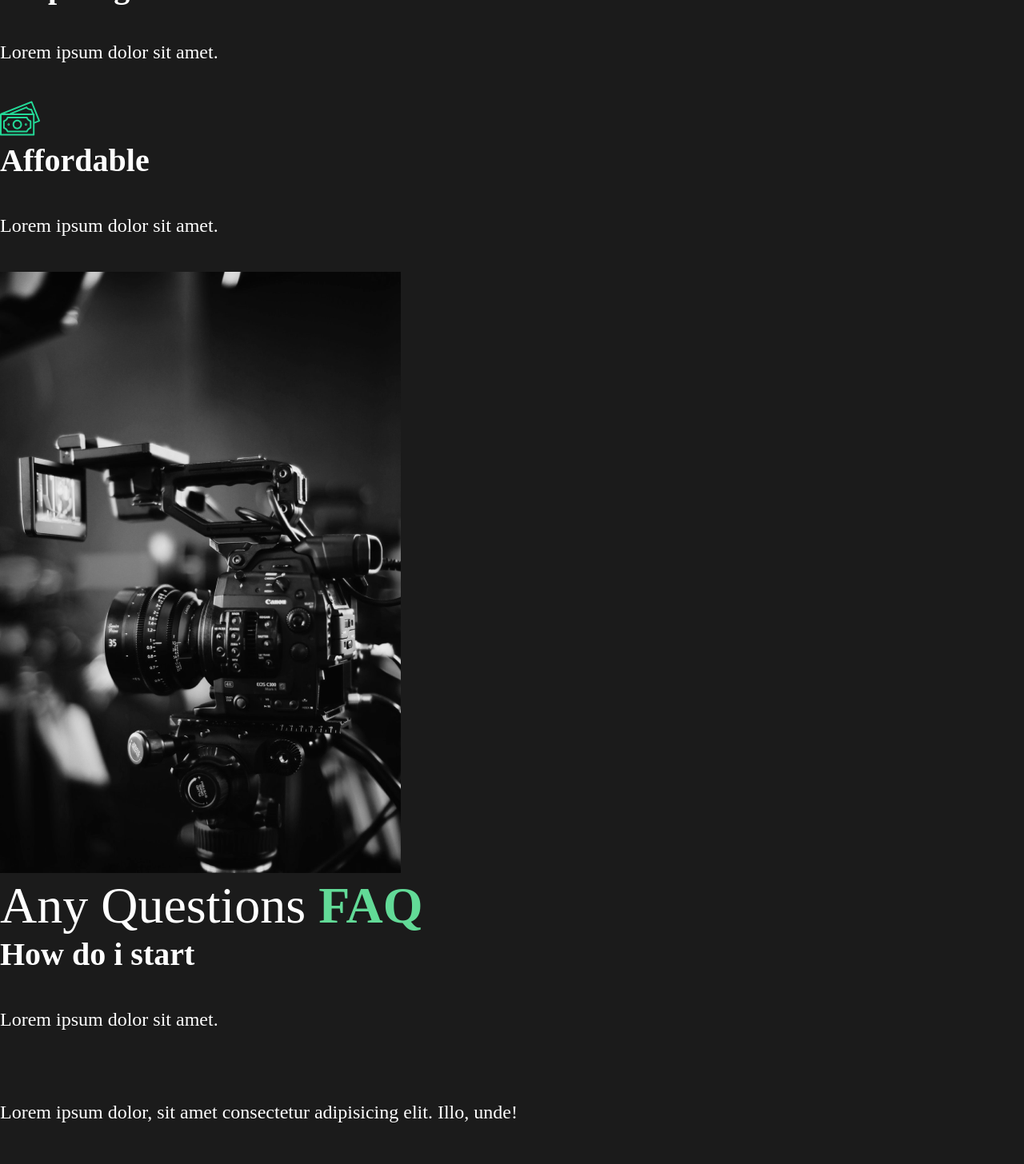
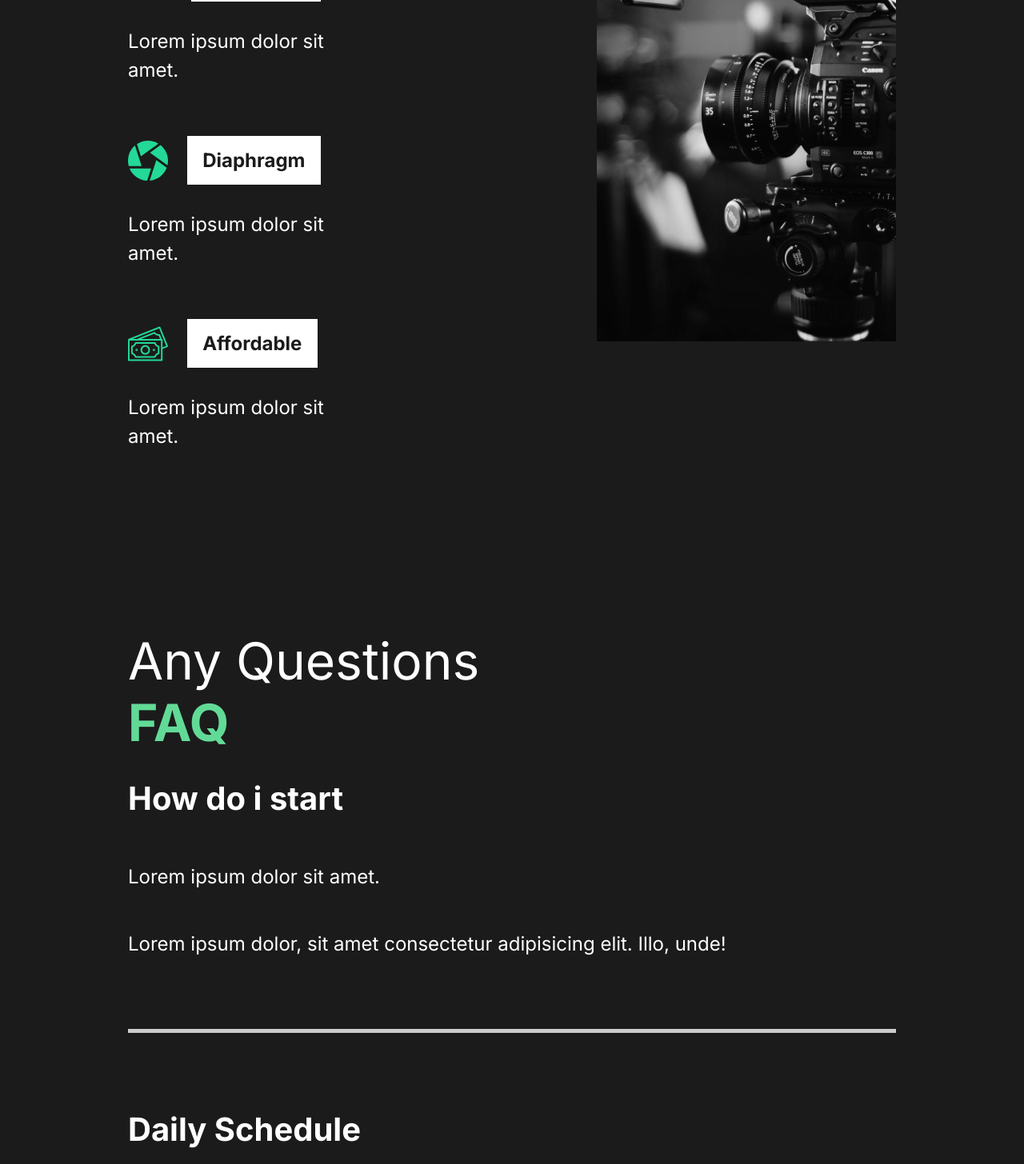
Before and after one commit to som-matrix/capture-portfolio, a React (Create React App) app: page / in a window 1280 px wide. Shown: the part 1520-2976 px from the top of the page at 80% size. Built offline with nearby package versions, Linux system fonts and the light colour scheme.

Commit message:
Fourth Commit 😋

```diff
--- a/public/index.html
+++ b/public/index.html
@@ -9,6 +9,8 @@
       name="description"
       content="Web site created using create-react-app"
     />
+    <link rel="preconnect" href="https://fonts.gstatic.com">
+    <link href="https://fonts.googleapis.com/css2?family=Inter:wght@400;700&display=swap" rel="stylesheet">
     <link rel="apple-touch-icon" href="%PUBLIC_URL%/logo192.png" />
     <!--
       manifest.json provides metadata used when your web app is installed on a
--- /dev/null
+++ b/src/Styles.js
@@ -0,0 +1,24 @@
+import styled from 'styled-components';
+
+// These are the styled components which we need to reuse
+export const StyledDescription = styled.div`
+ min-height:90vh;
+ display:flex;
+ justify-content:space-between;
+ align-items:center;
+ padding:5rem 10rem;
+`
+export const StyledTitle = styled.div`
+flex:1;
+padding-right:5rem;
+`
+export const StyledImage = styled.div`
+/* flex:1; */
+overflow:hidden;
+
+/* img{
+    width:100%;
+    height:80vh;
+    object-fit:cover;
+} */
+`
--- a/src/components/Aboutsection.js
+++ b/src/components/Aboutsection.js
@@ -1,6 +1,8 @@
 import React from 'react'
 // Import Styled Components
 import styled from 'styled-components';
+// Import the necesaary styled components from styles.js
+import {StyledDescription,StyledTitle,StyledImage} from '../Styles';
 import home1 from '../img/home1.png';
 function Aboutsection() {
     return (
@@ -26,27 +28,7 @@
 }
 
 // Styling the components
-const StyledDescription = styled.div`
- min-height:90vh;
- display:flex;
- justify-content:space-between;
- align-items:center;
- padding:5rem 10rem;
-`
-const StyledTitle = styled.div`
-flex:1;
-padding-right:5rem;
-`
-const StyledImage = styled.div`
-/* flex:1; */
-overflow:hidden;
 
-/* img{
-    width:100%;
-    height:80vh;
-    object-fit:cover;
-} */
-`
 const StyledHide = styled.div`
 overflow:hidden;
 `
--- a/src/components/Faqsection.js
+++ b/src/components/Faqsection.js
@@ -1,8 +1,9 @@
 import React from 'react'
-
+import styled from 'styled-components';
+import {StyledDescription} from '../Styles';
 function Faqsection() {
     return (
-        <div className="faq">
+        <StyledFaq>
             <h2>Any Questions <span>FAQ</span></h2>
             <div className="question">
                 <h3>How do i start</h3>
@@ -10,6 +11,7 @@
                     <p>Lorem ipsum dolor sit amet.</p>
                     <p>Lorem ipsum dolor, sit amet consectetur adipisicing elit. Illo, unde!</p>
                 </div>
+                <div className="faq-line"></div>
             </div>
             <div className="question">
                 <h3>Daily Schedule</h3>
@@ -17,6 +19,7 @@
                     <p>Lorem ipsum dolor sit amet.</p>
                     <p>Lorem ipsum dolor, sit amet consectetur adipisicing elit. Illo, unde!</p>
                 </div>
+                <div className="faq-line"></div>
             </div>
             <div className="question">
                 <h3>Diffrent Payment Methods</h3>
@@ -24,6 +27,7 @@
                     <p>Lorem ipsum dolor sit amet.</p>
                     <p>Lorem ipsum dolor, sit amet consectetur adipisicing elit. Illo, unde!</p>
                 </div>
+                <div className="faq-line"></div>
             </div>
             <div className="question">
                 <h3>What Products do you offer</h3>
@@ -31,9 +35,35 @@
                     <p>Lorem ipsum dolor sit amet.</p>
                     <p>Lorem ipsum dolor, sit amet consectetur adipisicing elit. Illo, unde!</p>
                 </div>
+                <div className="faq-line"></div>
             </div>
-        </div>
+        </StyledFaq>
     )
 }
 
+const StyledFaq = styled(StyledDescription)`
+
+ display:block;
+
+ span{
+     display:block;
+ }
+ .question{
+     padding:2rem 0rem;
+
+     .answers{
+       padding: 2rem 0;
+         p{
+             padding:1.5rem 0 !important;
+         }
+     }
+     .faq-line{
+         background-color:#cccccc;
+         height:0.3rem;
+         width:100%;
+         margin:2rem 0;
+     }
+ }
+
+`
 export default Faqsection
--- a/src/components/GlobalStyle.js
+++ b/src/components/GlobalStyle.js
@@ -10,20 +10,21 @@
 
 body{
     background-color:#1b1b1b;
+    font-family: 'Inter', sans-serif;
 }
 h2{
     font-size:4rem;
-    font-weight:lighter;
+    font-weight:400;
     color:white;
 }
 span{
     font-size:4rem;
-    font-weight:bold;
+    font-weight:700;
     color:#62da97;
 }
 h3{
     font-size:2.5rem;
-    font-weight:bold;
+    font-weight:700;
     color:white;
 }
 p{
@@ -39,8 +40,9 @@
     border: 2px solid #62da97;
     color:white;
     font-size:1rem;
-    font-weight:bold;
+    font-weight:700;
     transition:all .5s ease;
+    cursor: pointer;
     &:hover{
         background-color:#62da97;
         color:white;
--- a/src/components/Servicesection.js
+++ b/src/components/Servicesection.js
@@ -1,4 +1,8 @@
 import React from 'react';
+// Styled Components
+import styled from 'styled-components';
+// Import the necesaary styled components from styles.js
+import {StyledDescription,StyledTitle,StyledImage} from '../Styles';
 import clock from '../img/clock.svg';
 import diaphragm from '../img/diaphragm.svg';
 import money from '../img/money.svg';
@@ -6,47 +10,81 @@
 import home2 from '../img/home2.png';
 function Servicesection() {
     return (
-        <div className="services">
-            <div className="description">
+        <StyledServices>
+            <StyledTitle>
                 <div className="details">
                     <h2>High <span>Quality</span>Services.</h2>
                 </div>
-                <div className="cards">
-                    <div className="card">
+                <StyledCards>
+                    <StyledCard>
                       <div className="icon">
                         <img src={clock} alt="clock"/>
                         <h3>Efficient</h3>
                       </div>
                       <p>Lorem ipsum dolor sit amet.</p>
-                    </div>
-                    <div className="card">
+                    </StyledCard>
+                    <StyledCard>
                       <div className="icon">
                         <img src={teamwork} alt="people"/>
                         <h3>Teamwork</h3>
                       </div>
                       <p>Lorem ipsum dolor sit amet.</p>
-                    </div>
-                    <div className="card">
+                    </StyledCard>
+                    <StyledCard>
                       <div className="icon">
                         <img src={diaphragm} alt="diaphragm"/>
                         <h3>Diaphragm</h3>
                       </div>
                       <p>Lorem ipsum dolor sit amet.</p>
-                    </div>
-                    <div className="card">
+                    </StyledCard>
+                    <StyledCard>
                       <div className="icon">
                         <img src={money} alt="money"/>
                         <h3>Affordable</h3>
                       </div>
                       <p>Lorem ipsum dolor sit amet.</p>
-                    </div>
-                </div>
-            </div>
-            <div className="img-container">
+                    </StyledCard>
+                </StyledCards>
+            </StyledTitle>
+            <StyledImage>
                 <img src={home2} alt="camera"/>
-            </div>
-        </div>
+            </StyledImage>
+        </StyledServices>
     )
 }
 
+const StyledServices = styled(StyledDescription)`
+h2{
+    padding-bottom:5rem;
+}
+h3{
+    font-size:1.5rem;
+}
+p{
+    width:70%;
+    padding: 2rem 0rem 4rem 0rem;
+}
+`;
+
+// Cards
+const StyledCards = styled.div`
+display:flex;
+flex-wrap:wrap;
+`
+// Single Card
+const StyledCard = styled.div`
+flex-basis:25rem;
+
+.icon{
+    display:flex;
+    align-items:center;
+
+    h3{
+        background-color:white;
+        color:#1b1b1b;
+        padding:1rem 1.2rem;
+        margin-left:1.5rem;
+    }
+}
+`
 export default Servicesection
```
Also changed, not shown: 1 other file (tests, documents, lock files or other folders).
